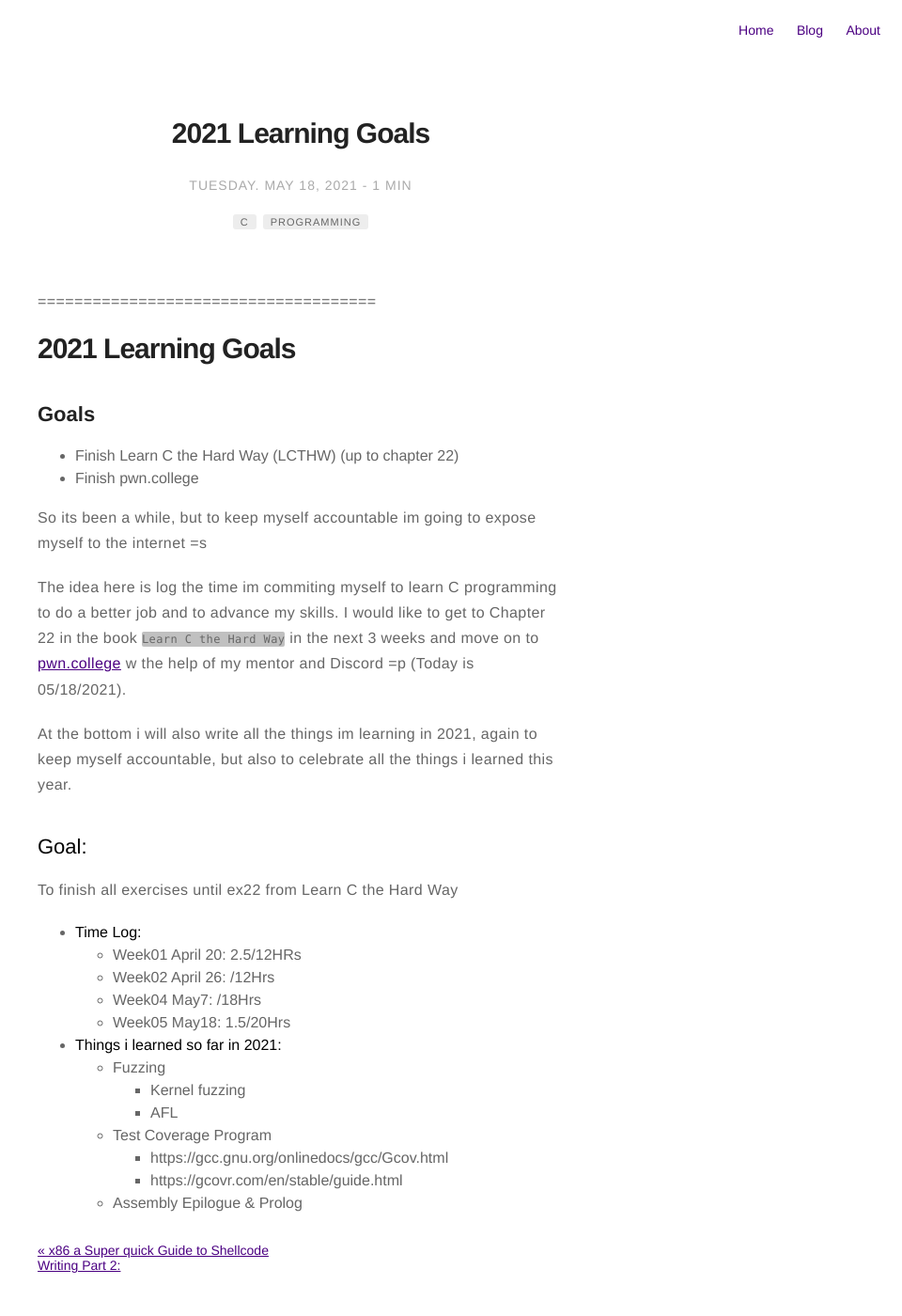
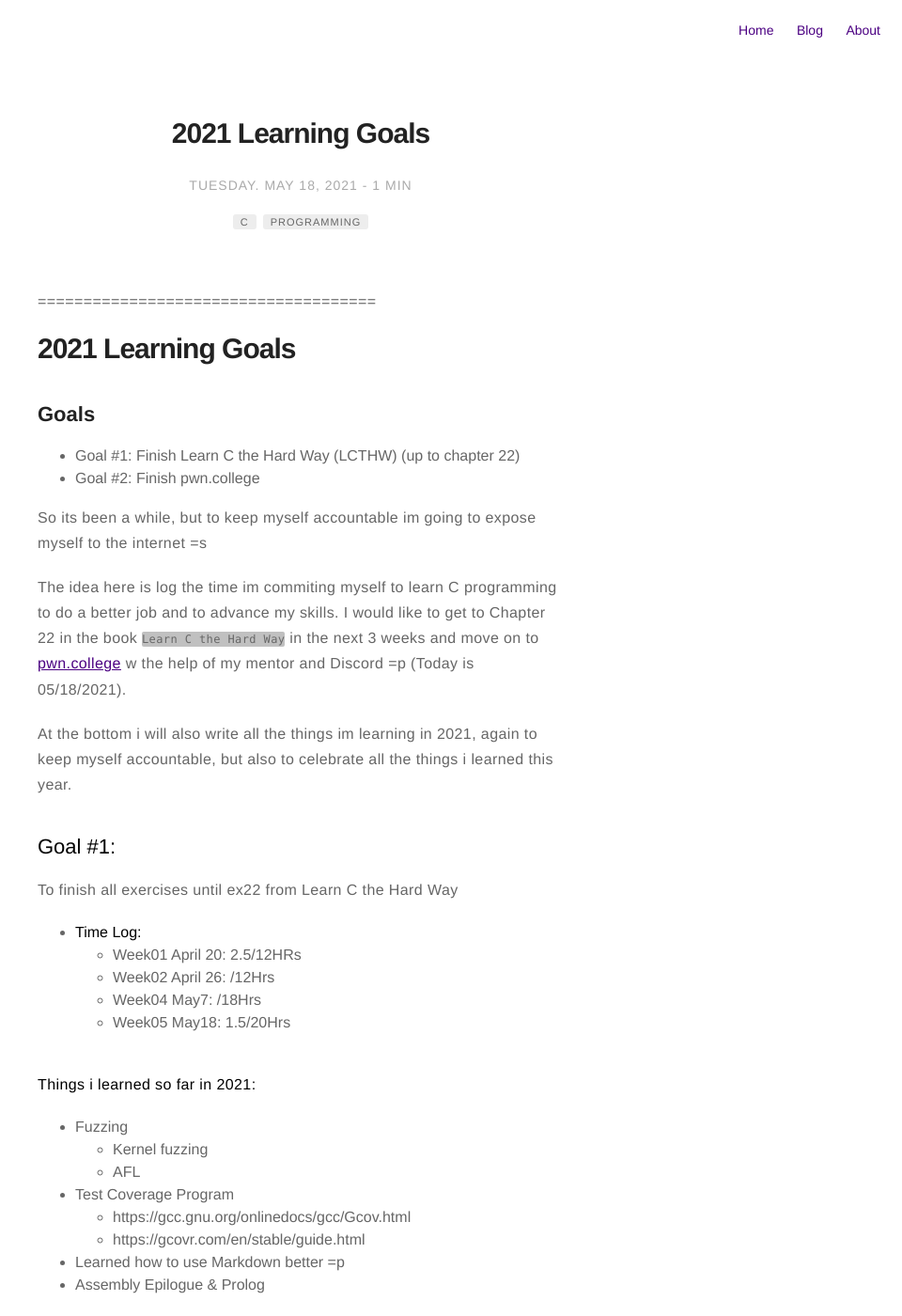
Before and after one commit to MaskedFox/maskedfox.github.io, a Jekyll site: the page built from _posts/2021-05-18-LearningTime2021.md, in a window 1280 px wide and 1400 px high. Shown: the whole window at 94% size, without its empty margins (320-1280 px from the left). Built offline with Jekyll 4.4.1, drawn with Linux system fonts in a browser that asks for light colours; comment, search, counter and statistics services are not loaded.

Commit message:
formatted time to learning Goals 2021

```diff
--- a/_posts/2021-05-18-LearningTime2021.md
+++ b/_posts/2021-05-18-LearningTime2021.md
@@ -16,8 +16,8 @@ description: This page will serve to keep me accountable.
 =====================================
 # 2021 Learning Goals
 ## Goals
-- Finish Learn C the Hard Way (LCTHW) (up to chapter 22)
-- Finish pwn.college
+- Goal #1: Finish Learn C the Hard Way (LCTHW) (up to chapter 22)
+- Goal #2: Finish pwn.college
 
 So its been a while, but to keep myself accountable im going to expose myself to the internet =s
 
@@ -25,7 +25,7 @@ The idea here is log the time im commiting myself to learn C programming to do a
 
 At the bottom i will also write all the things im learning in 2021, again to keep myself accountable, but also to celebrate all the things i learned this year.
 
-## **Goal:**
+## **Goal #1:**
 To finish all exercises until ex22 from Learn C the Hard Way
 
 - **Time Log:**
@@ -33,12 +33,14 @@ To finish all exercises until ex22 from Learn C the Hard Way
   - Week02 April 26: /12Hrs
   - Week04 May7: /18Hrs
   - Week05 May18: 1.5/20Hrs
+  &nbsp;
 
-- **Things i learned so far in 2021:**
+**Things i learned so far in 2021:**
   - Fuzzing
     - Kernel fuzzing
     - AFL
   - Test Coverage Program
       - https://gcc.gnu.org/onlinedocs/gcc/Gcov.html
       - https://gcovr.com/en/stable/guide.html
+  - Learned how to use Markdown better =p
   - Assembly Epilogue & Prolog
```
